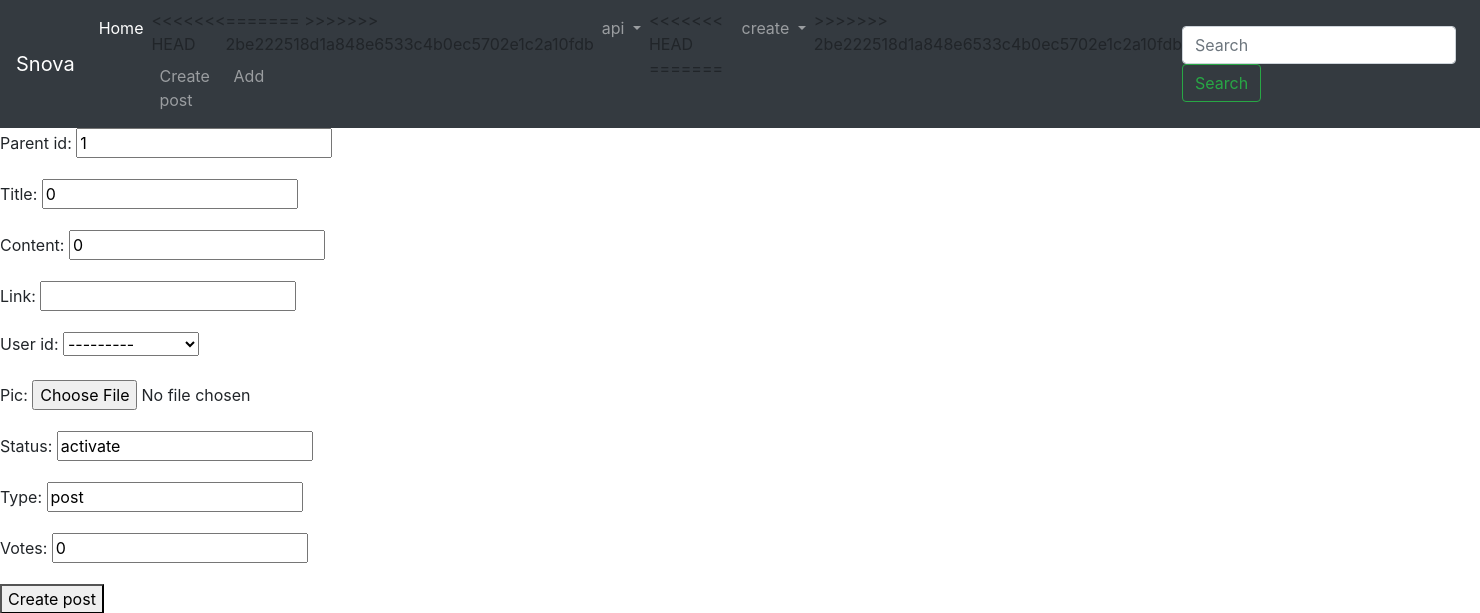
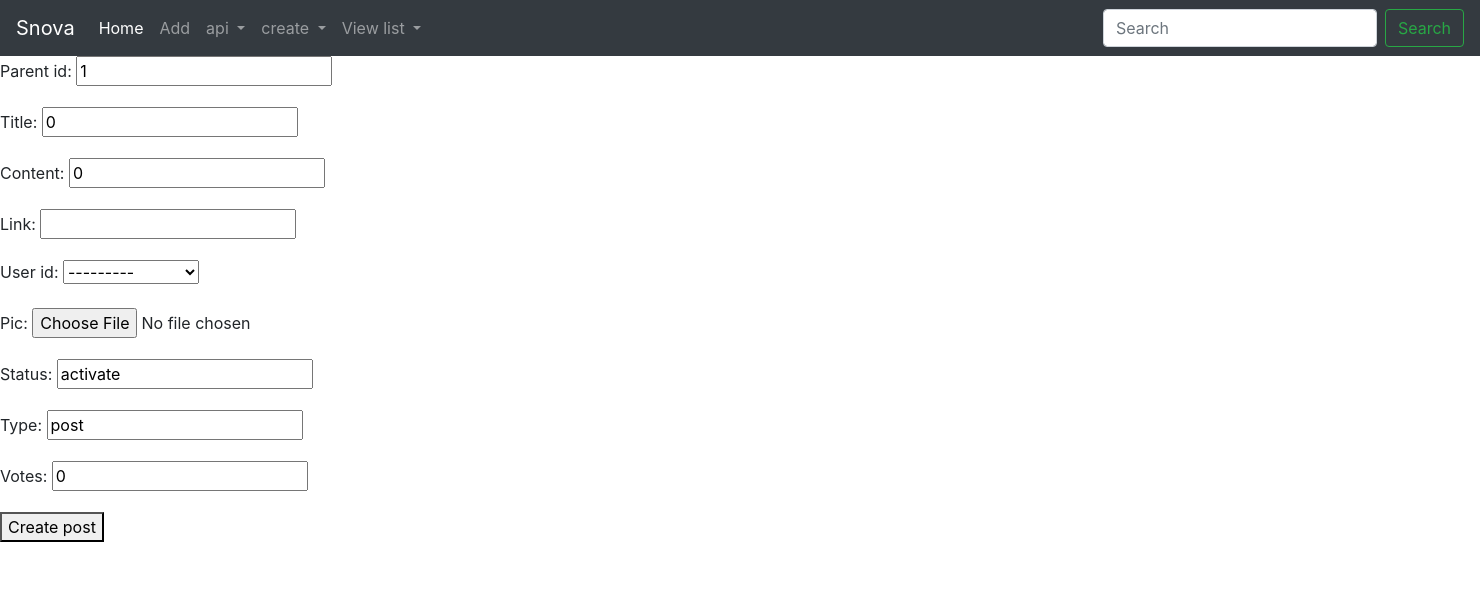
Before and after one commit to Ricar1502/Website, a Django app: page /create_post/ in a window 1480 px wide. Shown: the top 613 px of the page. Run offline with Django 4.2, Linux system fonts and the light colour scheme; data comes from the database, SQL or seed files in the repository; both versions use the stored data as it was after the commit.

Commit message:
Added a view list for all post

```diff
--- a/snova_social_media/app/templates/app/base.html
+++ b/snova_social_media/app/templates/app/base.html
@@ -8,17 +8,8 @@
     <link rel="stylesheet" href="https://cdn.jsdelivr.net/npm/bootstrap@4.3.1/dist/css/bootstrap.min.css" integrity="sha384-ggOyR0iXCbMQv3Xipma34MD+dH/1fQ784/j6cY/iJTQUOhcWr7x9JvoRxT2MZw1T" crossorigin="anonymous">
 </head>
 <body>
-     {% comment %} <div class="side_nav ">
-        <a href="/" >Home</a>
-        <a href="/create_post">Create post</a>
-        <a href="/add" >Add</a>
-        <a href="/api/post" >post api</a>
-        <a href="/api/user" >user api</a>
-        <a href="/api/ranks" >ranks api</a>
-        <a href="/api/votes">votes api</a>
-    </div>
-     {% endcomment %}
-     <nav class="navbar navbar-expand-lg navbar-dark bg-dark">
+
+    <nav class="navbar navbar-expand-lg navbar-dark bg-dark">
         <a class="navbar-brand" href="/">Snova</a>
         <button class="navbar-toggler" type="button" data-toggle="collapse" data-target="#navbarSupportedContent" aria-controls="navbarSupportedContent" aria-expanded="false" aria-label="Toggle navigation">
           <span class="navbar-toggler-icon"></span>
@@ -30,12 +21,6 @@
               <a class="nav-link" href="/">Home <span class="sr-only">(current)</span></a>
             </li>
             <li class="nav-item">
-<<<<<<< HEAD
-              <a class="nav-link" href="/create_post">Create post</a>
-            </li>
-            <li class="nav-item">
-=======
->>>>>>> 2be222518d1a848e6533c4b0ec5702e1c2a10fdb
               <a class="nav-link" href="/add">Add</a>
             </li>
             <li class="nav-item dropdown">
@@ -50,8 +35,7 @@
                 <a class="dropdown-item" href="/api/ranks">ranks</a>
               </div>
             </li>
-<<<<<<< HEAD
-=======
+
             <li class="nav-item dropdown">
               <a class="nav-link dropdown-toggle" href="#" id="navbarDropdown" role="button" data-toggle="dropdown" aria-haspopup="true" aria-expanded="false">
                 create
@@ -64,7 +48,18 @@
                 <a class="dropdown-item" href="/#">ranks</a>
               </div>
             </li>
->>>>>>> 2be222518d1a848e6533c4b0ec5702e1c2a10fdb
+            <li class="nav-item dropdown">
+              <a class="nav-link dropdown-toggle" href="#" id="navbarDropdown" role="button" data-toggle="dropdown" aria-haspopup="true" aria-expanded="false">
+                View list
+              </a>
+              <div class="dropdown-menu" aria-labelledby="navbarDropdown">
+                <a class="dropdown-item" href="/post_list">post</a>
+                <div class="dropdown-divider"></div>
+                <a class="dropdown-item" href="/create_user">user</a>
+                <a class="dropdown-item" href="/#">votes</a>
+                <a class="dropdown-item" href="/#">ranks</a>
+              </div>
+            </li>
             {% comment %} <li class="nav-item">
               <a class="nav-link disabled" href="#">Disabled</a>
             </li> {% endcomment %}
--- a/snova_social_media/app/templates/app/createPost.html
+++ b/snova_social_media/app/templates/app/createPost.html
@@ -2,7 +2,7 @@
 {% block title %}Create Post{% endblock title %}
 
 {% block content %}
-<form action="/create_post/" method="post">
+<form enctype="multipart/form-data" action="/create_post/" method="post">
     {% csrf_token %}
     {{ form.as_p }}
     <button type="submit" name="createPost">Create post</button>
--- /dev/null
+++ b/snova_social_media/app/templates/app/home.html
@@ -0,0 +1,6 @@
+{% extends 'app/base.html' %}
+{% block title %}Snova{% endblock title %}
+
+{% block content %}
+    <h1>Welcome to Snova!</h1>
+{% endblock content %}
--- a/snova_social_media/app/urls.py
+++ b/snova_social_media/app/urls.py
@@ -1,12 +1,13 @@
 from django.urls import path
-from .views import home, add, create_post_form, post, create_user_form, user
+from .views import home, add, create_post_form, viewPost, create_user_form, user, viewPostList
 
 urlpatterns = [
     path('', home),
     path('add/', add),
     path('create_post/', create_post_form),
     path('create_user/', create_user_form),
-    path("<int:id>", post),
+    path("<int:id>", viewPost),
     path("user/<int:id>", user),
+    path("post_list/", viewPostList),
 
 ]
--- a/snova_social_media/app/views.py
+++ b/snova_social_media/app/views.py
@@ -10,7 +10,7 @@ from .forms import *
 
 
 def home(request):
-    return render(request, 'app/base.html')
+    return render(request, 'app/home.html')
 
 
 def add(request):
@@ -28,7 +28,7 @@ def create_post_form(request):
         "type": "post",
     }
     if is_post(request):
-        post_form = CreateNewPostForm(request.POST)
+        post_form = CreateNewPostForm(request.POST, request.FILES)
         if post_form.is_valid():
             parent_id = post_form.cleaned_data['parent_id']
             title = post_form.cleaned_data["title"]
@@ -71,9 +71,19 @@ def create_user_form(request):
     return render(request, 'app/createUser.html', {'form': form})
 
 
-def post(request, id):
+def viewPost(request, id):
     post = Post.objects.get(id=id)
-    return render(request, 'app/viewPost.html', {'post': post})
+    posts = Post.objects.all()
+    for i in posts:
+        print(i.id)
+    return render(request, 'app/viewPost.html', {'post': post, 'postList': posts})
+
+
+def viewPostList(request):
+    posts = Post.objects.all()
+    for i in posts:
+        print(i.id)
+    return render(request, 'app/viewPostList.html', {'postList': posts})
 
 
 def user(request, id):
```
Also changed, not shown: snova_social_media/app/templates/app/viewPostList.html (added, +13 -0 lines), snova_social_media/app/templates/app/viewPost.html (renamed from snova_social_media/app/templates/app/post.html), snova_social_media/db.sqlite3.
